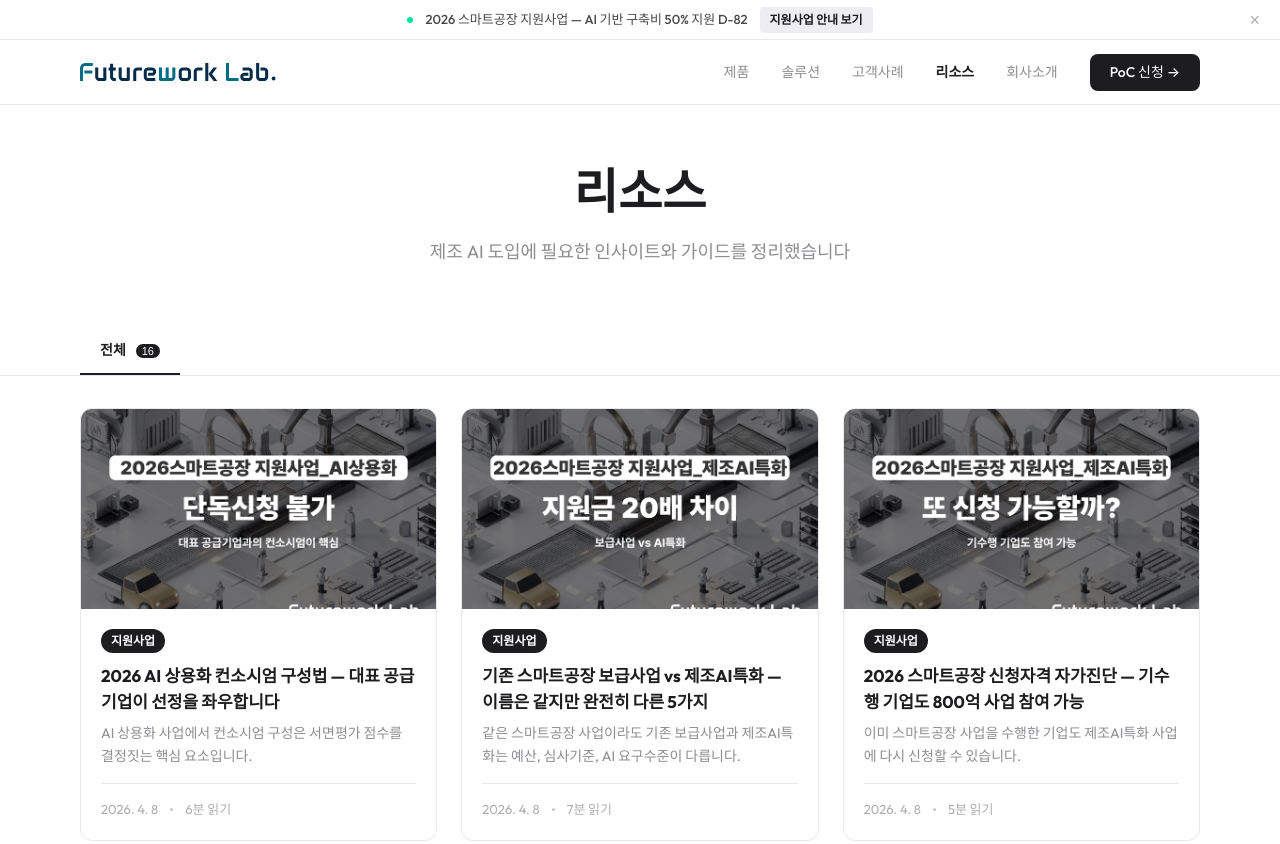
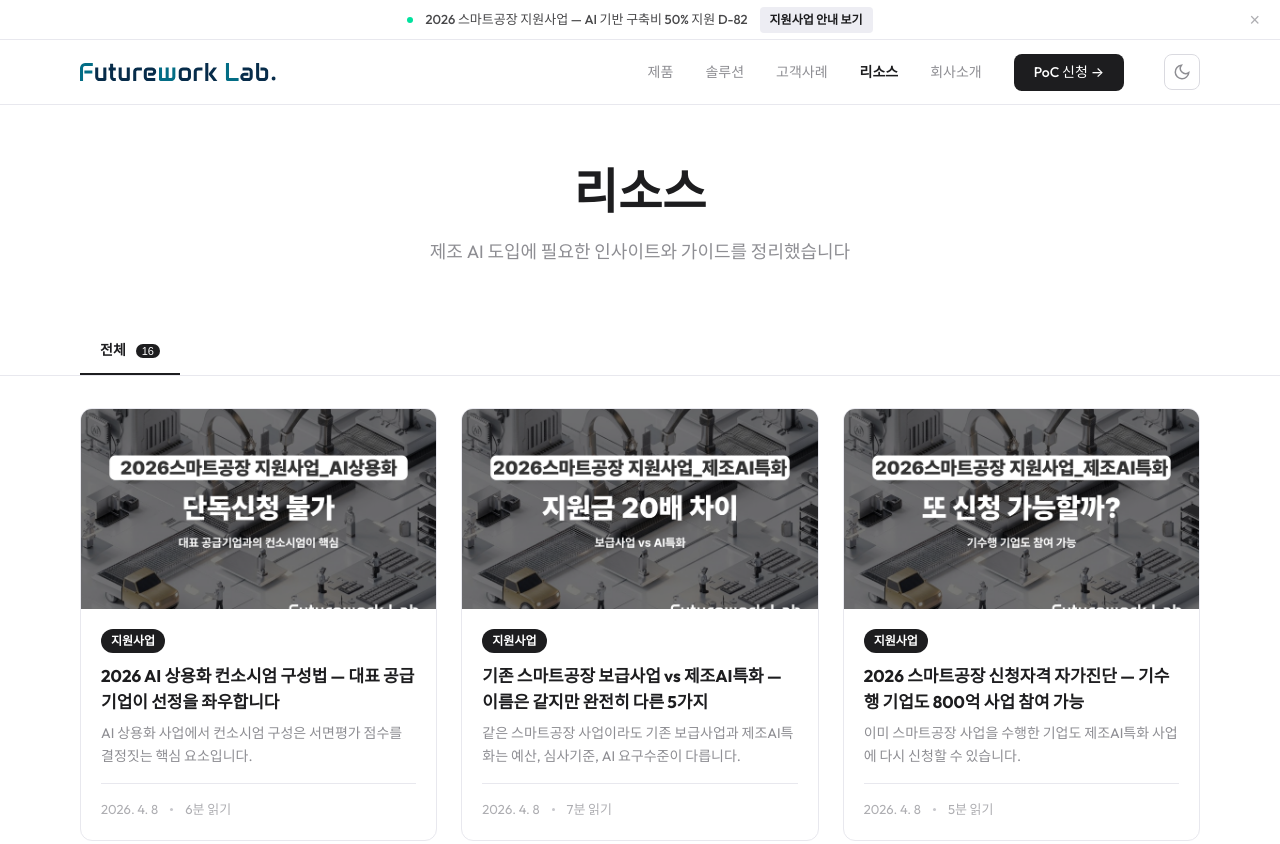
Before and after one commit to yeonsukang-eng/futureworklab-website, a plain HTML site: page resources.html in a window 1280 px wide. Shown: the top 844 px of the page. Drawn offline with nearby package versions, Linux system fonts and the light colour scheme; a web font is replaced by a local one.

Commit message:
Fix: add common.css to index/resources, theme toggle button
- index.html: link common.css, add theme-toggle button, initCommon()
- resources.html: link common.css, add theme-toggle button, initCommon()

Co-Authored-By: Claude Opus 4.6 (1M context) <noreply@anthropic.com>

```diff
--- a/resources.html
+++ b/resources.html
@@ -5,6 +5,7 @@
 <meta name="viewport" content="width=device-width, initial-scale=1.0">
 <title>리소스 - 퓨쳐워크랩</title>
 <script src="https://unpkg.com/lucide@latest"></script>
+<link rel="stylesheet" href="common.css">
 <style>
   @import url('https://cdn.jsdelivr.net/gh/orioncactus/pretendard/dist/web/static/pretendard.css');
   @import url('https://fonts.googleapis.com/css2?family=Outfit:wght@400;500;600;700&display=swap');
@@ -285,6 +286,7 @@
       <a href="#" class="active">리소스</a>
       <a href="#">회사소개</a>
       <a href="#" class="nav-cta">PoC 신청 →</a>
+      <button class="theme-toggle" aria-label="테마 변경"></button>
     </div>
   </div>
 </nav>
@@ -542,6 +544,10 @@ lucide.createIcons();
 </script>
 <div id="page-footer"></div>
 <script src="common.js"></script>
-<script>document.getElementById("page-footer").innerHTML = getFooterHTML();</script>
+<script>
+document.getElementById("page-footer").innerHTML = getFooterHTML();
+initCommon("resources");
+updateThemeIcon();
+</script>
 </body>
 </html>
```
Also changed, not shown: index.html (+7 -1 lines).
